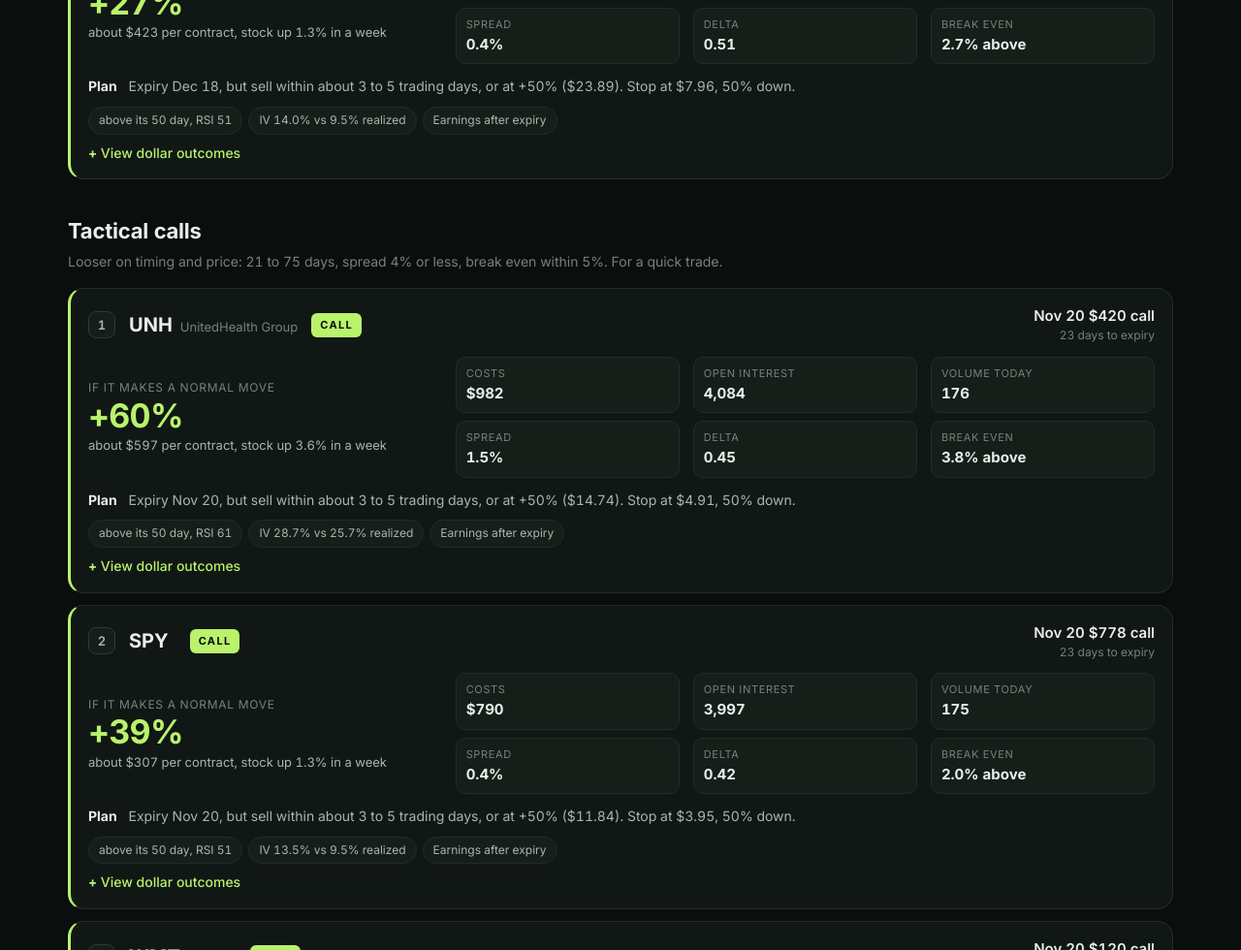
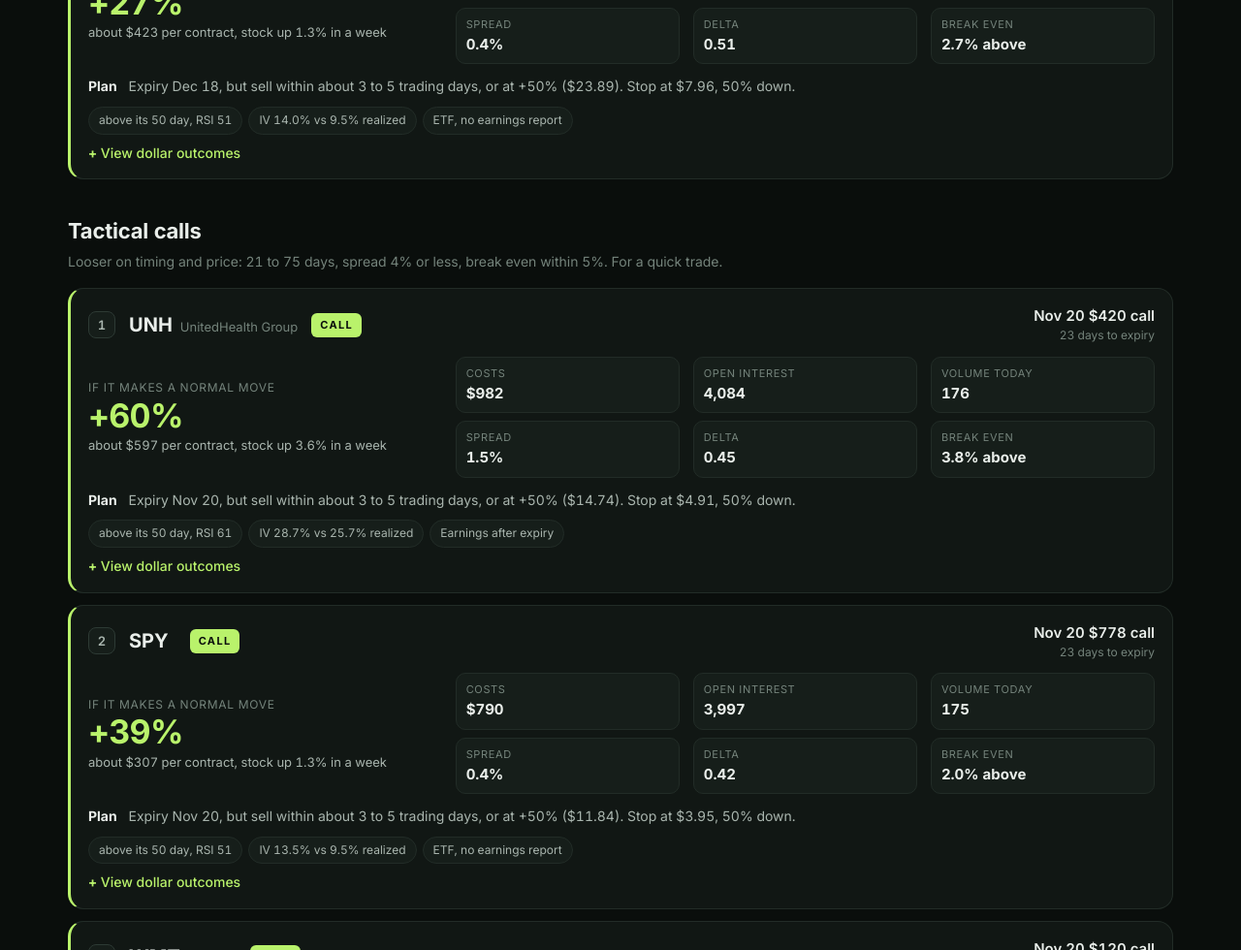
Before and after one commit to carolinehutchins05-prog/options-desk, a Jekyll site: the page built from best-options.html, in a window 1280 px wide and 1400 px high, scrolled down 511 px. Shown: the part 144-1124 px from the top of the window at 97% size. Built offline with Jekyll 4.4.1, drawn with Linux system fonts in a browser that asks for light colours; some of the changed text lies outside the part shown.

Commit message:
Best Options, 2026-10-28
Co-Authored-By: Claude Sonnet 5.5 <noreply@anthropic.com>

```diff
--- a/best-options.html
+++ b/best-options.html
@@ -13,8 +13,8 @@ title: Best Options
 <link rel="preconnect" href="https://fonts.googleapis.com">
 <link rel="preconnect" href="https://fonts.gstatic.com" crossorigin>
 <link href="https://fonts.googleapis.com/css2?family=Inter:wght@400;500;600;700&display=swap" rel="stylesheet">
-<link rel="stylesheet" href="/options-desk/assets/week.css?v=20261028104024">
-<link rel="stylesheet" href="/options-desk/assets/board.css?v=20261028104024">
+<link rel="stylesheet" href="/options-desk/assets/week.css?v=20261028104120">
+<link rel="stylesheet" href="/options-desk/assets/board.css?v=20261028104120">
 </head>
 <body>
 <header class="top"><div class="bar">
@@ -48,7 +48,7 @@ title: Best Options
     </div>
   </div>
   <p class="plan"><b>Plan</b> Expiry Dec 18, but sell within about 3 to 5 trading days, or at +50% ($23.89). Stop at $7.96, 50% down.</p>
-  <div class="tags"><span class="tag">above its 50 day, RSI 51</span><span class="tag">IV 14.0% vs 9.5% realized</span><span class="tag">Earnings after expiry</span></div>
+  <div class="tags"><span class="tag">above its 50 day, RSI 51</span><span class="tag">IV 14.0% vs 9.5% realized</span><span class="tag">ETF, no earnings report</span></div>
   <details><summary>View dollar outcomes</summary>
     <table class="oc-t"><thead><tr><th>Stock moves</th><th>Stock price</th><th>In 1 day</th><th>In 5 days</th></tr></thead><tbody><tr><th scope="row">stock down 3%</th><td>$747.23</td><td class="dn">($938)</td><td class="dn">($1,024)</td></tr><tr><th scope="row">stock down 1%</th><td>$762.64</td><td class="dn">($393)</td><td class="dn">($501)</td></tr><tr><th scope="row">stock up 1%</th><td>$778.04</td><td class="up">$385</td><td class="up">$267</td></tr><tr><th scope="row">stock up 3%</th><td>$793.45</td><td class="up">$1,390</td><td class="up">$1,278</td></tr><tr><th scope="row">stock up 5%</th><td>$808.86</td><td class="up">$2,588</td><td class="up">$2,490</td></tr><tr><th scope="row">stock up 10%</th><td>$847.37</td><td class="up">$6,103</td><td class="up">$6,041</td></tr></tbody></table>
     <p class="fine">Profit or loss for one contract (100 shares) from an options pricing model with implied volatility held flat, after the spread. Parentheses mean a loss. An estimate, not a prediction.</p>
@@ -96,7 +96,7 @@ title: Best Options
     </div>
   </div>
   <p class="plan"><b>Plan</b> Expiry Nov 20, but sell within about 3 to 5 trading days, or at +50% ($11.84). Stop at $3.95, 50% down.</p>
-  <div class="tags"><span class="tag">above its 50 day, RSI 51</span><span class="tag">IV 13.5% vs 9.5% realized</span><span class="tag">Earnings after expiry</span></div>
+  <div class="tags"><span class="tag">above its 50 day, RSI 51</span><span class="tag">IV 13.5% vs 9.5% realized</span><span class="tag">ETF, no earnings report</span></div>
   <details><summary>View dollar outcomes</summary>
     <table class="oc-t"><thead><tr><th>Stock moves</th><th>Stock price</th><th>In 1 day</th><th>In 5 days</th></tr></thead><tbody><tr><th scope="row">stock down 3%</th><td>$747.23</td><td class="dn">($636)</td><td class="dn">($704)</td></tr><tr><th scope="row">stock down 1%</th><td>$762.64</td><td class="dn">($315)</td><td class="dn">($445)</td></tr><tr><th scope="row">stock up 1%</th><td>$778.04</td><td class="up">$327</td><td class="up">$162</td></tr><tr><th scope="row">stock up 3%</th><td>$793.45</td><td class="up">$1,325</td><td class="up">$1,179</td></tr><tr><th scope="row">stock up 5%</th><td>$808.86</td><td class="up">$2,606</td><td class="up">$2,504</td></tr><tr><th scope="row">stock up 10%</th><td>$847.37</td><td class="up">$6,322</td><td class="up">$6,272</td></tr></tbody></table>
     <p class="fine">Profit or loss for one contract (100 shares) from an options pricing model with implied volatility held flat, after the spread. Parentheses mean a loss. An estimate, not a prediction.</p>
@@ -192,7 +192,7 @@ title: Best Options
     </div>
   </div>
   <p class="plan"><b>Plan</b> Expiry Nov 20, but sell within about 3 to 5 trading days, or at +50% ($24.75). Stop at $8.25, 50% down.</p>
-  <div class="tags"><span class="tag">below its 50 day, RSI 47</span><span class="tag">IV 21.4% vs 15.4% realized</span><span class="tag">Earnings after expiry</span></div>
+  <div class="tags"><span class="tag">below its 50 day, RSI 47</span><span class="tag">IV 21.4% vs 15.4% realized</span><span class="tag">ETF, no earnings report</span></div>
   <details><summary>View dollar outcomes</summary>
     <table class="oc-t"><thead><tr><th>Stock moves</th><th>Stock price</th><th>In 1 day</th><th>In 5 days</th></tr></thead><tbody><tr><th scope="row">stock up 3%</th><td>$742.95</td><td class="dn">($912)</td><td class="dn">($1,080)</td></tr><tr><th scope="row">stock up 1%</th><td>$728.53</td><td class="dn">($389)</td><td class="dn">($576)</td></tr><tr><th scope="row">stock down 1%</th><td>$714.10</td><td class="up">$345</td><td class="up">$173</td></tr><tr><th scope="row">stock down 3%</th><td>$699.68</td><td class="up">$1,293</td><td class="up">$1,165</td></tr><tr><th scope="row">stock down 5%</th><td>$685.25</td><td class="up">$2,427</td><td class="up">$2,357</td></tr><tr><th scope="row">stock down 10%</th><td>$649.18</td><td class="up">$5,762</td><td class="up">$5,789</td></tr></tbody></table>
     <p class="fine">Profit or loss for one contract (100 shares) from an options pricing model with implied volatility held flat, after the spread. Parentheses mean a loss. An estimate, not a prediction.</p>
@@ -240,7 +240,7 @@ title: Best Options
     </div>
   </div>
   <p class="plan"><b>Plan</b> Expiry Nov 20, but sell within about 3 to 5 trading days, or at +50% ($9.46). Stop at $3.15, 50% down.</p>
-  <div class="tags"><span class="tag">below its 50 day, RSI 50</span><span class="tag">IV 17.9% vs 12.9% realized</span><span class="tag">Earnings after expiry</span></div>
+  <div class="tags"><span class="tag">below its 50 day, RSI 50</span><span class="tag">IV 17.9% vs 12.9% realized</span><span class="tag">ETF, no earnings report</span></div>
   <details><summary>View dollar outcomes</summary>
     <table class="oc-t"><thead><tr><th>Stock moves</th><th>Stock price</th><th>In 1 day</th><th>In 5 days</th></tr></thead><tbody><tr><th scope="row">stock up 3%</th><td>$288.35</td><td class="dn">($381)</td><td class="dn">($435)</td></tr><tr><th scope="row">stock up 1%</th><td>$282.75</td><td class="dn">($163)</td><td class="dn">($222)</td></tr><tr><th scope="row">stock down 1%</th><td>$277.15</td><td class="up">$153</td><td class="up">$105</td></tr><tr><th scope="row">stock down 3%</th><td>$271.55</td><td class="up">$563</td><td class="up">$536</td></tr><tr><th scope="row">stock down 5%</th><td>$265.95</td><td class="up">$1,045</td><td class="up">$1,039</td></tr><tr><th scope="row">stock down 10%</th><td>$251.96</td><td class="up">$2,394</td><td class="up">$2,409</td></tr></tbody></table>
     <p class="fine">Profit or loss for one contract (100 shares) from an options pricing model with implied volatility held flat, after the spread. Parentheses mean a loss. An estimate, not a prediction.</p>
--- a/build_board.py
+++ b/build_board.py
@@ -28,6 +28,8 @@ def card(r, rank):
     fav = "up" if call else "down"
     earn = {"after": "Earnings after expiry", "unknown": "Earnings date not found, check before buying",
             "before_expiry": f"Earnings {r['earnings']}, before expiry. Sell before it."}.get(r["earnings_flag"], "")
+    if r["earnings"].startswith("ETF"):
+        earn = "ETF, no earnings report"
     warn = '<span class="tag warn">Earnings before expiry</span>' if r["earnings_flag"] == "before_expiry" else ""
     warn += '<span class="tag warn">Check earnings date</span>' if r["earnings_flag"] == "unknown" else ""
     rows = "".join(
```
